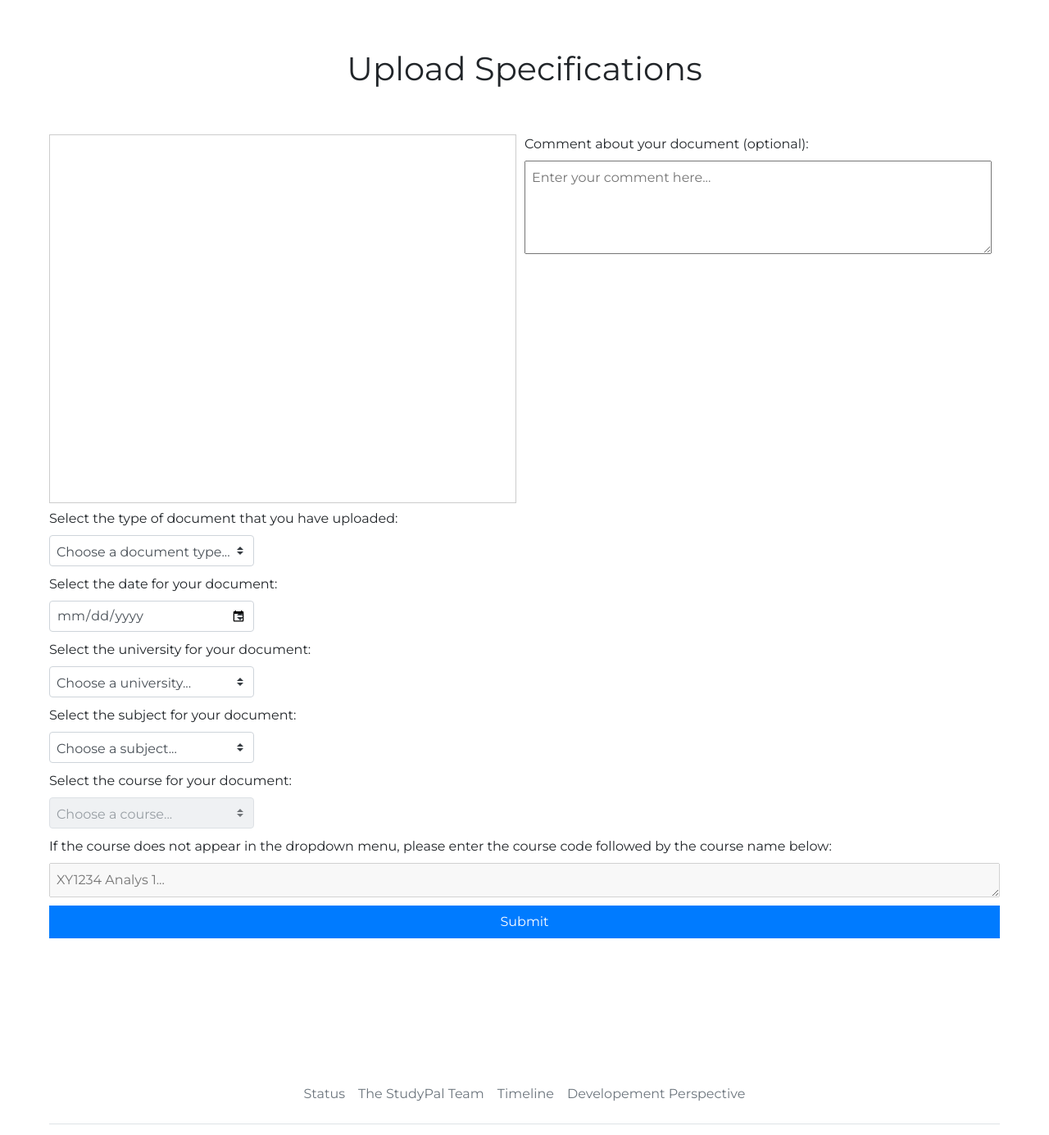
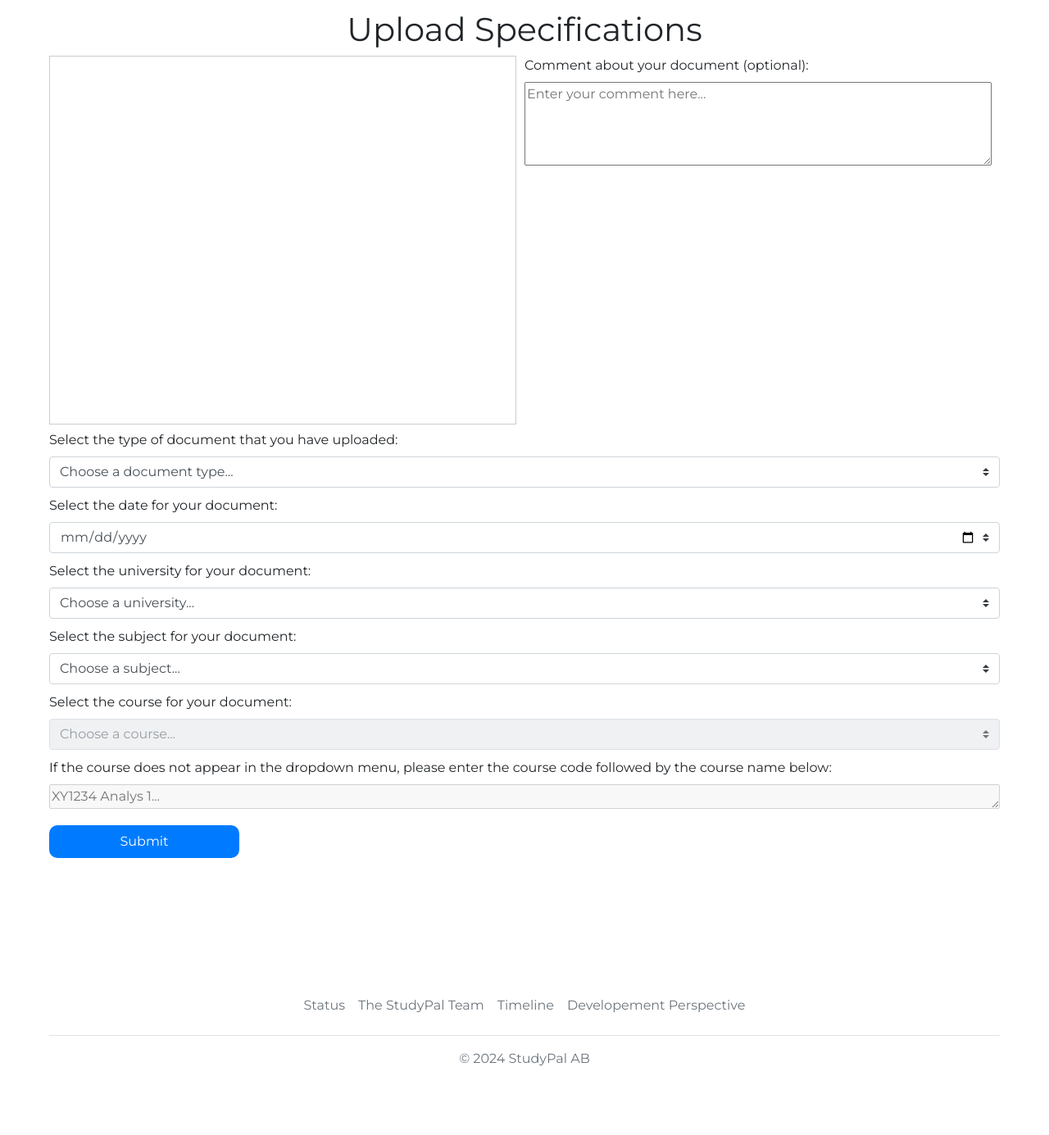
Before and after one commit to AlexNordenhog/Studypal, a Flask app: page /upload/specifications/1 in a window 1280 px wide. Shown: the part 68-1453 px from the top of the page at 82% size. After the commit the page ends 1369 px from the top, so only its background shows below. Run offline with Flask 3, Linux system fonts and the light colour scheme; data that the repository does not hold is empty; some libraries are stand-ins or nearby versions.

Commit message:
Upload spec page - smp fix

```diff
--- a/website/templates/upload_specifications.html
+++ b/website/templates/upload_specifications.html
@@ -1,16 +1,19 @@
 {% extends "base.html" %} {% block title %}Upload Specifications{% endblock %}
 {% block content %}
+<!DOCTYPE html>
+<html lang="en">
 <head>
+  <meta charset="UTF-8">
+  <meta name="viewport" content="width=device-width, initial-scale=1.0">
   <title>Upload Specifications</title>
-  <br><br>
   <style>
     body {
-        font-family: Arial, sans-serif; /* Improves readability */
+      font-family: Arial, sans-serif;
     }
     .container {
       max-width: 1200px;
-        margin: 20px auto; /* Centers the content with some margin */
-        padding: 0 20px; /* Ensures content doesn't touch the sides */
+      margin: 20px auto;
+      padding: 0 20px;
     }
     .header {
       text-align: center;
@@ -19,12 +22,12 @@
     .flex-container {
       display: flex;
       justify-content: space-between;
-        flex-wrap: wrap; /* Ensures responsiveness */
+      flex-wrap: wrap;
     }
     .pdf-preview-container, .comments-container {
-        flex: 1; /* Allows both containers to share the available width */
-        margin-right: 10px; /* Adds spacing between the elements */
-        min-width: 300px; /* Ensures a usable minimum width */
+      flex: 1;
+      margin-right: 10px;
+      min-width: 300px;
     }
     .pdf-preview-container iframe {
       width: 100%;
@@ -34,49 +37,56 @@
     .form-container {
       margin-top: 20px;
     }
-      .custom-select, .custom-entry, .submit-button {
-        width: 100%;
-        margin-bottom: 10px; /* Consistent spacing */
-        padding: 8px; /* Enhances touch targets */
-      }
     .submit-button {
       background-color: #007bff;
       color: white;
       border: none;
       cursor: pointer;
+      width: 100%; /* Make the button expand to the width of the container */
+      padding: 8px;
+      border-radius: 10px; /* Rounded corners */
+      display: inline-block;
+      margin: 0 auto;
     }
     .submit-button:hover {
-        background-color: #0056b3; /* Visual feedback on hover */
+      background-color: #0056b3;
+    }
+    .custom-select, .custom-entry {
+      width: 100%;
+      display: block;
+      margin-bottom: 10px;
+    }
+    #uploadForm {
+      display: flex;
+      flex-direction: column;
+      align-items: center; /* Centers children horizontally */
+      width: 100%;
+      max-width: 600px;
+      margin: auto;
+    }
+    .button-container { /* New container for the button to center it */
+      display: flex;
+      text-align: center;
+      width: 20%;
+      justify-content: center; /* Center the button inside this container */
+      margin-top: 20px; /* Add some space above the button */
     }
   </style>
 </head>
 <body>
   <div class="container">
     <h1 style="text-align: center;">Upload Specifications</h1>
-    <br><br>
+    <form id="specificationsForm" action="/your-submission-endpoint" method="post">
       <div class="flex-container">
-      <!-- PDF Preview -->
         <div class="pdf-preview-container">
-        <iframe
-          id="pdfPreview"
-          style="width: 100%; height: 450px; border: 1px solid #ccc;"
-          frameborder="0"
-        ></iframe>
+          <iframe id="pdfPreview" frameborder="0"></iframe>
+        </div>
+        <div class="comments-container">
+          <label for="documentComment">Comment about your document (optional):</label>
+          <textarea id="documentComment" name="documentComment" rows="4" cols="50" class="custom-entry" placeholder="Enter your comment here..."></textarea>
+        </div>
       </div>
 
-      <!-- Optional Comment Input -->
-      <div class="comments-container">
-        <label for="documentComment">Comment about your document (optional):</label>
-        <textarea
-          id="documentComment"
-          name="documentComment"
-          rows="4"
-          cols="50"
-          class="custom-entry"
-          placeholder="Enter your comment here..."
-        ></textarea>
-      </div>
-    </div>
     <!-- Document Type Dropdown-->
     <label for="documentType"
       >Select the type of document that you have uploaded:
@@ -183,8 +193,10 @@
     ></textarea>
 
     <!-- Submit button -->
+    <div class="button-container">
+      <!-- Submit button -->
       <button type="submit" id="submitBtn" class="submit-button">Submit</button>
-
+    </div>
     <!-- Including tempurl -->
     <input type="hidden" name="tempURL" value="{{ url }}" />
   </form>
@@ -426,6 +438,7 @@
       }
     });
 
+
     // Function to preview the PDF
     function previewPDF(tempURL) {
       const pdfPreview = document.getElementById("pdfPreview");
@@ -462,15 +475,5 @@
   </script>
 </body>
 
-<style>
-  .custom-select {
-    width: 250px;
-    display: block;
-    margin-bottom: 10px;
-  }
-  .custom-entry {
-    display: block;
-    margin-bottom: 10px;
-  }
-</style>
+
 {% endblock %}
```
Lines whose indentation alone changed are shown as unchanged.
